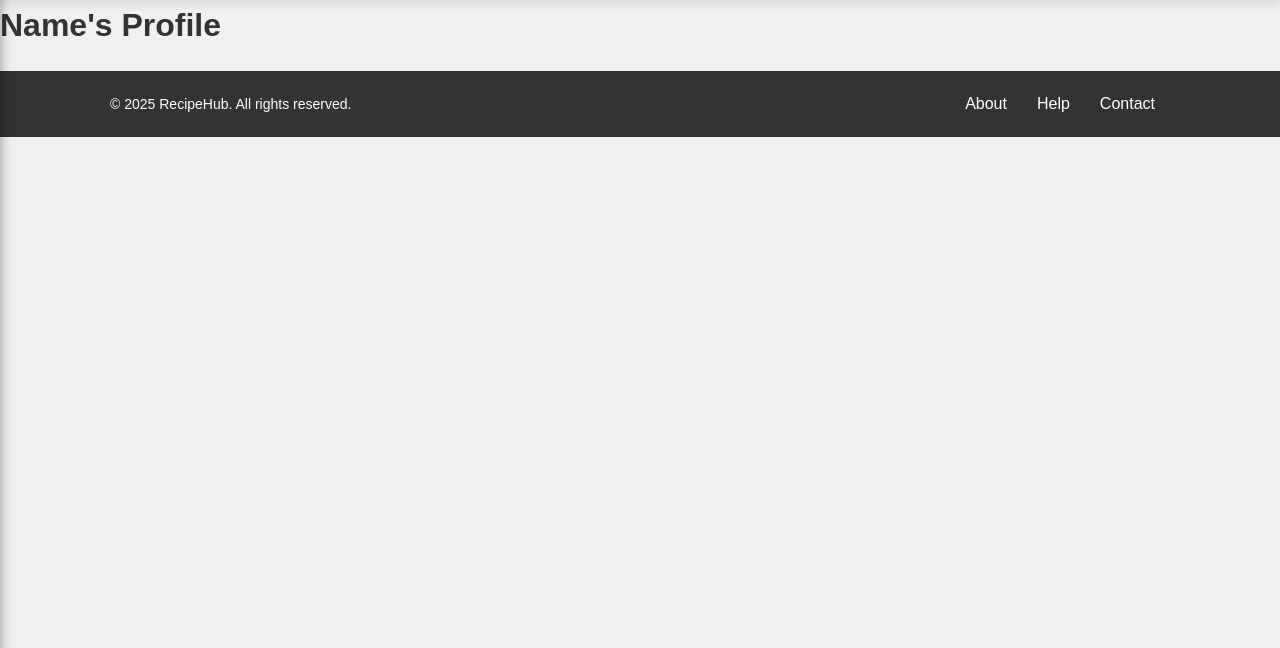
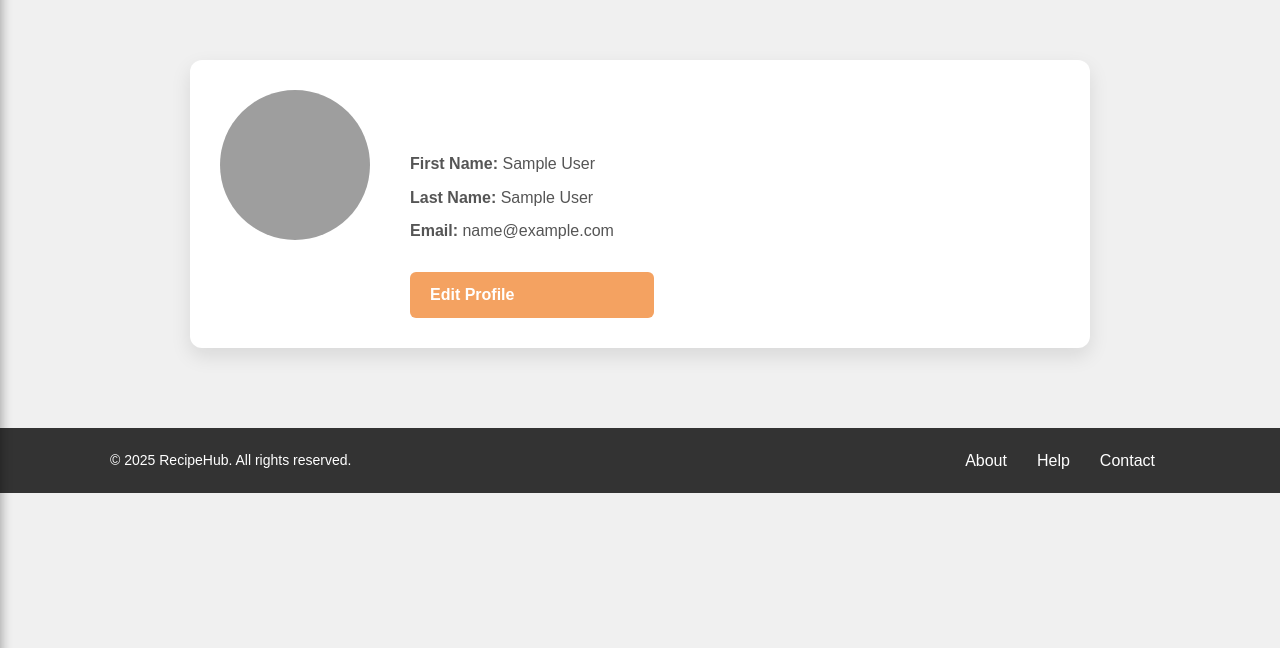
Before and after one commit to nikerdz/COMP-3077-Final-Project, a PHP site: page /user/profile.php in a window 1280 px wide. Shown: the part 100-748 px from the top of the page. Run offline with PHP 8.4, Linux system fonts and the light colour scheme; the visitor is signed in with stand-in values (Sample User, id 1); some web fonts are replaced; grey boxes are pictures that could not be loaded.

Commit message:
Created profile page with a edit profile button that redirects to edit-profile.php
Profile page displays logged-in user information using session variables

Moved html code for the header, footer, and sidebar navs to separate files in /includes for modularity and easier code maintenance

Modified index.php to use these new files

Added the profile_pic field to the user table in db_setup.php script

Added constant URL for the includes folder in constants.php

```diff
--- a/root/assets/scripts/php/login_submit.php
+++ b/root/assets/scripts/php/login_submit.php
@@ -25,6 +25,10 @@ if ($_SERVER['REQUEST_METHOD'] == 'POST') {
             // Set session variables
             $_SESSION['user_id'] = $user['id'];
             $_SESSION['username'] = $user['username'];
+            $_SESSION['first_name'] = $user['first_name'];
+            $_SESSION['last_name'] = $user['last_name'];
+            $_SESSION['email'] = $user['email'];
+            $_SESSION['profile_pic'] = $user['profile_pic'];
 
             // Redirect to the user dashboard
             header('Location: ' . PUBLIC_URL . 'user/dashboard.php');
--- a/root/assets/styles/style.css
+++ b/root/assets/styles/style.css
@@ -6,6 +6,7 @@
 @import url('templates/footer.css');
 @import url('templates/form.css');
 @import url('templates/menu.css');
+@import url('templates/profile.css');
 
 /* ==========================
    General Styles
--- a/root/assets/styles/templates/menu.css
+++ b/root/assets/styles/templates/menu.css
@@ -52,8 +52,13 @@
 }
 
 .profile-info {
+    color: white;
     display: flex;
     flex-direction: column;
+}
+
+.profile-info p {
+    color: white;
 }
 
 .auth-link,
--- /dev/null
+++ b/root/assets/styles/templates/profile.css
@@ -0,0 +1,74 @@
+.profile-section {
+    padding: 60px 20px;
+    display: flex;
+    justify-content: center;
+    background-color: #f0f0f0;
+}
+
+.profile-card {
+    display: flex;
+    gap: 40px;
+    padding: 30px;
+    border-radius: 12px;
+    background: #fff;
+    box-shadow: 0px 8px 20px rgba(0,0,0,0.1);
+    max-width: 900px;
+    width: 100%;
+    align-items: flex-start;
+}
+
+.profile-image {
+    flex-shrink: 0;
+    text-align: center;
+}
+
+.profile-image img {
+    width: 150px;
+    height: 150px;
+    border-radius: 50%;
+    object-fit: cover;
+    margin-bottom: 15px;
+}
+
+.profile-image input[type="file"] {
+    display: block;
+    margin-bottom: 10px;
+}
+
+.profile-image button {
+    padding: 8px 16px;
+    background: #6c5b7b;
+    border: none;
+    color: white;
+    border-radius: 6px;
+    cursor: pointer;
+    transition: background 0.3s;
+}
+
+.profile-image button:hover {
+    background: #355c7d;
+}
+
+.profile-info h2 {
+    font-size: 2rem;
+    margin-bottom: 10px;
+}
+
+.profile-info p {
+    margin-bottom: 8px;
+    color: #555;
+}
+
+.profile-info .btn {
+    margin-top: 20px;
+    background: #f4a261;
+    padding: 10px 20px;
+    border-radius: 6px;
+    text-decoration: none;
+    color: white;
+    font-weight: bold;
+}
+
+.profile-info .btn:hover {
+    background: #e76f51;
+}
--- a/root/config/constants.php
+++ b/root/config/constants.php
@@ -10,6 +10,9 @@ define('USER_URL', BASE_URL . 'public/user/');
 
 // Path to wiki pages
 define('WIKI_URL', BASE_URL . 'docs/wiki/');
+
+// Path to includes folder
+define('INCLUDES_URL', BASE_URL . 'assets/includes/');
 
 // Path to config folder
 define('CONFIG_URL', BASE_URL . 'config/');
--- a/root/config/db_setup.php
+++ b/root/config/db_setup.php
@@ -28,6 +28,7 @@ try {
             email VARCHAR(100) NOT NULL UNIQUE,
             password VARCHAR(255) NOT NULL,
             created_at TIMESTAMP DEFAULT CURRENT_TIMESTAMP
+            profile_pic VARCHAR(255) DEFAULT 'default.png'
         ) ENGINE=InnoDB;
     ";
 
--- a/root/public/user/profile.php
+++ b/root/public/user/profile.php
@@ -4,6 +4,18 @@ require_once('../../config/constants.php');
 
 // Start the session to check if the user is logged in
 session_start();
+// Redirect if not logged in
+if (!isset($_SESSION['user_id'])) {
+    header("Location: " . PUBLIC_URL . "login.php");
+    exit();
+}
+
+// Extract data from session
+$firstName = htmlspecialchars($_SESSION['first_name']);
+$lastName = htmlspecialchars($_SESSION['last_name']);
+$username = htmlspecialchars($_SESSION['username']);
+$email = htmlspecialchars($_SESSION['email']);
+$profilePic = !empty($_SESSION['profile_pic']) ? $_SESSION['profile_pic'] : 'default.png';
 ?>
 
 <!-- HTML Structure -->
@@ -107,10 +119,23 @@ session_start();
 
 <!-- Main Content Section -->
 <main>
-    <div>
-        <h1>Name's Profile</h1>
+    <div class="profile-section">
+        <div class="profile-card">
+            <div class="profile-image">
+                <img src="<?php echo PROFILES_URL . $profilePic; ?>" alt="Profile Picture">
+            </div>
+
+            <div class="profile-info">
+                <h2><?php echo $username; ?>'s Profile</h2>
+                <p><strong>First Name:</strong> <?php echo $firstName; ?></p>
+                <p><strong>Last Name:</strong> <?php echo $lastName; ?></p>
+                <p><strong>Email:</strong> <?php echo $email; ?></p>
+                <a href="<?php echo USER_URL; ?>edit-profile.php" class="btn">Edit Profile</a>
+            </div>
+        </div>
     </div>
 </main>
+
 
 
 <!-- Footer -->
```
Also changed, not shown: root/assets/includes/footer.php (added, +17 -0 lines), root/assets/includes/navbar.php (added, +38 -0 lines), root/assets/includes/sidebar.php (added, +36 -0 lines), root/public/index.php (+2 -71 lines).
